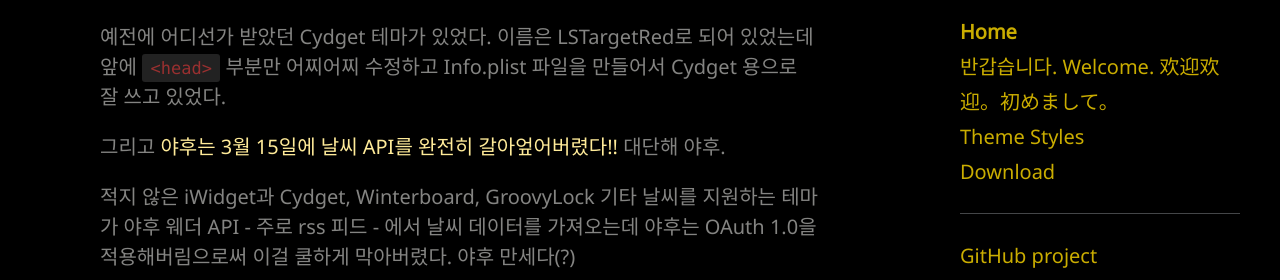
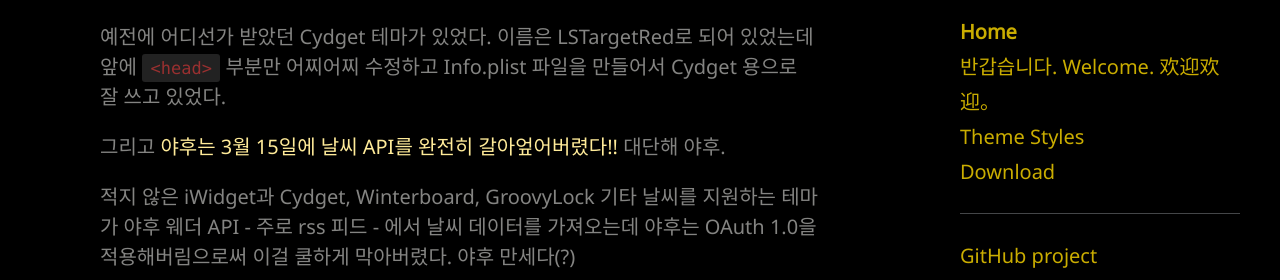
Before and after one commit to Canorus/canorus.github.io, a Jekyll site: the page built from index.html, in a window 1280 px wide. Shown: the part 159-439 px from the top of the page. Built offline with Jekyll 4.4.1, drawn with Linux system fonts in a browser that asks for light colours; the list of posts is cut into pages by our own code.

```diff
--- a/about.md
+++ b/about.md
@@ -1,6 +1,6 @@
 ---
 layout: page
-title: 반갑습니다. Welcome. 欢迎欢迎。初めまして。
+title: 반갑습니다. Welcome. 欢迎欢迎。
 ---
 
 <p class="message">
```
